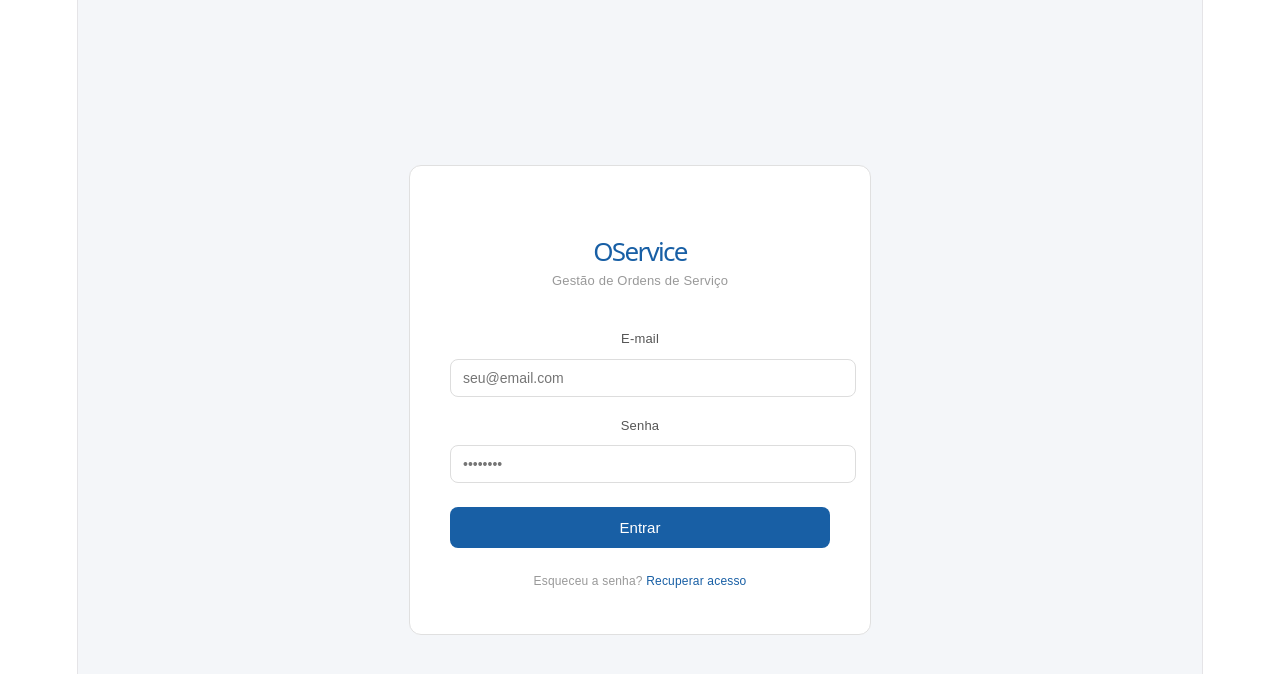
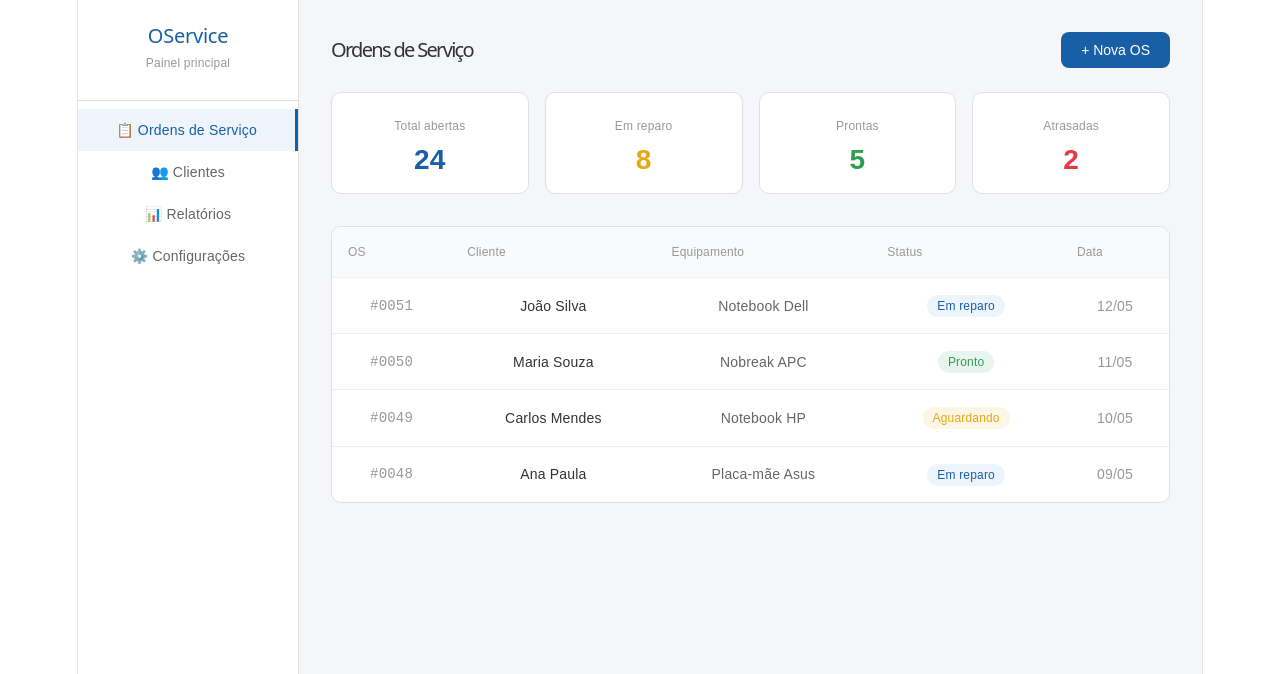
Before and after one commit to cavaxap-hue/oservice, a React (Vite) app: page / in a window 1280 px wide. Shown: the top 674 px of the page. Built offline with nearby package versions, Linux system fonts and the light colour scheme.

Commit message:
dashboard principal OService

```diff
--- a/src/App.jsx
+++ b/src/App.jsx
@@ -1,32 +1,7 @@
+import Dashboard from './Dashboard'
+
 function App() {
-  return (
-    <div style={{ fontFamily: 'sans-serif', minHeight: '100vh', background: '#F4F6F9', display: 'flex', alignItems: 'center', justifyContent: 'center' }}>
-      <div style={{ background: '#fff', padding: '40px', borderRadius: '12px', border: '1px solid #E0E0E0', width: '100%', maxWidth: '380px' }}>
-
-        <h1 style={{ fontSize: '26px', color: '#185FA5', textAlign: 'center', marginBottom: '4px' }}>OService</h1>
-        <p style={{ color: '#999', textAlign: 'center', fontSize: '13px', marginBottom: '32px' }}>Gestão de Ordens de Serviço</p>
-
-        <div style={{ marginBottom: '16px' }}>
-          <label style={{ fontSize: '13px', color: '#555', display: 'block', marginBottom: '6px' }}>E-mail</label>
-          <input type="email" placeholder="seu@email.com" style={{ width: '100%', padding: '10px 12px', borderRadius: '8px', border: '1px solid #DDD', fontSize: '14px', outline: 'none' }} />
-        </div>
-
-        <div style={{ marginBottom: '24px' }}>
-          <label style={{ fontSize: '13px', color: '#555', display: 'block', marginBottom: '6px' }}>Senha</label>
-          <input type="password" placeholder="••••••••" style={{ width: '100%', padding: '10px 12px', borderRadius: '8px', border: '1px solid #DDD', fontSize: '14px', outline: 'none' }} />
-        </div>
-
-        <button style={{ width: '100%', background: '#185FA5', color: '#fff', border: 'none', padding: '12px', borderRadius: '8px', fontSize: '15px', cursor: 'pointer', fontWeight: '500' }}>
-          Entrar
-        </button>
-
-        <p style={{ textAlign: 'center', fontSize: '12px', color: '#999', marginTop: '20px' }}>
-          Esqueceu a senha? <span style={{ color: '#185FA5', cursor: 'pointer' }}>Recuperar acesso</span>
-        </p>
-
-      </div>
-    </div>
-  )
+  return <Dashboard />
 }
 
 export default App
--- /dev/null
+++ b/src/Dashboard.jsx
@@ -0,0 +1,83 @@
+function Dashboard() {
+    return (
+      <div style={{ fontFamily: 'sans-serif', minHeight: '100vh', background: '#F4F6F9', display: 'flex' }}>
+
+        {/* Sidebar */}
+        <div style={{ width: '220px', background: '#fff', borderRight: '1px solid #E0E0E0', padding: '24px 0', flexShrink: 0 }}>
+          <div style={{ padding: '0 20px 24px', borderBottom: '1px solid #E0E0E0', marginBottom: '8px' }}>
+            <h2 style={{ fontSize: '20px', color: '#185FA5', margin: 0 }}>OService</h2>
+            <small style={{ color: '#999', fontSize: '12px' }}>Painel principal</small>
+          </div>
+          <div style={{ padding: '8px 20px', fontSize: '14px', color: '#185FA5', fontWeight: '500', background: '#EEF4FB', borderRight: '3px solid #185FA5' }}>📋 Ordens de Serviço</div>
+          <div style={{ padding: '8px 20px', fontSize: '14px', color: '#666', cursor: 'pointer' }}>👥 Clientes</div>
+          <div style={{ padding: '8px 20px', fontSize: '14px', color: '#666', cursor: 'pointer' }}>📊 Relatórios</div>
+          <div style={{ padding: '8px 20px', fontSize: '14px', color: '#666', cursor: 'pointer' }}>⚙️ Configurações</div>
+        </div>
+
+        {/* Conteudo principal */}
+        <div style={{ flex: 1, padding: '32px' }}>
+
+          {/* Cabecalho */}
+          <div style={{ display: 'flex', justifyContent: 'space-between', alignItems: 'center', marginBottom: '24px' }}>
+            <h1 style={{ fontSize: '20px', color: '#333', margin: 0 }}>Ordens de Serviço</h1>
+            <button style={{ background: '#185FA5', color: '#fff', border: 'none', padding: '10px 20px', borderRadius: '8px', fontSize: '14px', cursor: 'pointer' }}>
+              + Nova OS
+            </button>
+          </div>
+
+          {/* Cards de resumo */}
+          <div style={{ display: 'grid', gridTemplateColumns: 'repeat(4, 1fr)', gap: '16px', marginBottom: '32px' }}>
+            {[
+              { label: 'Total abertas', valor: '24', cor: '#185FA5' },
+              { label: 'Em reparo', valor: '8', cor: '#E6A817' },
+              { label: 'Prontas', valor: '5', cor: '#2E9E52' },
+              { label: 'Atrasadas', valor: '2', cor: '#E63946' },
+            ].map((card) => (
+              <div key={card.label} style={{ background: '#fff', borderRadius: '10px', padding: '20px', border: '1px solid #E0E0E0' }}>
+                <p style={{ fontSize: '12px', color: '#999', margin: '0 0 8px' }}>{card.label}</p>
+                <p style={{ fontSize: '28px', fontWeight: '600', color: card.cor, margin: 0 }}>{card.valor}</p>
+              </div>
+            ))}
+          </div>
+
+          {/* Tabela de OS */}
+          <div style={{ background: '#fff', borderRadius: '10px', border: '1px solid #E0E0E0', overflow: 'hidden' }}>
+            <table style={{ width: '100%', borderCollapse: 'collapse', fontSize: '14px' }}>
+              <thead>
+                <tr style={{ background: '#F9FAFB' }}>
+                  <th style={{ padding: '12px 16px', textAlign: 'left', color: '#999', fontWeight: '500', fontSize: '12px' }}>OS</th>
+                  <th style={{ padding: '12px 16px', textAlign: 'left', color: '#999', fontWeight: '500', fontSize: '12px' }}>Cliente</th>
+                  <th style={{ padding: '12px 16px', textAlign: 'left', color: '#999', fontWeight: '500', fontSize: '12px' }}>Equipamento</th>
+                  <th style={{ padding: '12px 16px', textAlign: 'left', color: '#999', fontWeight: '500', fontSize: '12px' }}>Status</th>
+                  <th style={{ padding: '12px 16px', textAlign: 'left', color: '#999', fontWeight: '500', fontSize: '12px' }}>Data</th>
+                </tr>
+              </thead>
+              <tbody>
+                {[
+                  { num: '#0051', cliente: 'João Silva', equip: 'Notebook Dell', status: 'Em reparo', cor: '#185FA5', bg: '#EEF4FB', data: '12/05' },
+                  { num: '#0050', cliente: 'Maria Souza', equip: 'Nobreak APC', status: 'Pronto', cor: '#2E9E52', bg: '#E8F5EE', data: '11/05' },
+                  { num: '#0049', cliente: 'Carlos Mendes', equip: 'Notebook HP', status: 'Aguardando', cor: '#E6A817', bg: '#FEF6E4', data: '10/05' },
+                  { num: '#0048', cliente: 'Ana Paula', equip: 'Placa-mãe Asus', status: 'Em reparo', cor: '#185FA5', bg: '#EEF4FB', data: '09/05' },
+                ].map((os) => (
+                  <tr key={os.num} style={{ borderTop: '1px solid #F0F0F0' }}>
+                    <td style={{ padding: '14px 16px', color: '#999', fontFamily: 'monospace' }}>{os.num}</td>
+                    <td style={{ padding: '14px 16px', color: '#333', fontWeight: '500' }}>{os.cliente}</td>
+                    <td style={{ padding: '14px 16px', color: '#666' }}>{os.equip}</td>
+                    <td style={{ padding: '14px 16px' }}>
+                      <span style={{ background: os.bg, color: os.cor, padding: '4px 10px', borderRadius: '20px', fontSize: '12px', fontWeight: '500' }}>
+                        {os.status}
+                      </span>
+                    </td>
+                    <td style={{ padding: '14px 16px', color: '#999' }}>{os.data}</td>
+                  </tr>
+                ))}
+              </tbody>
+            </table>
+          </div>
+
+        </div>
+      </div>
+    )
+  }
+
+  export default Dashboard
```
